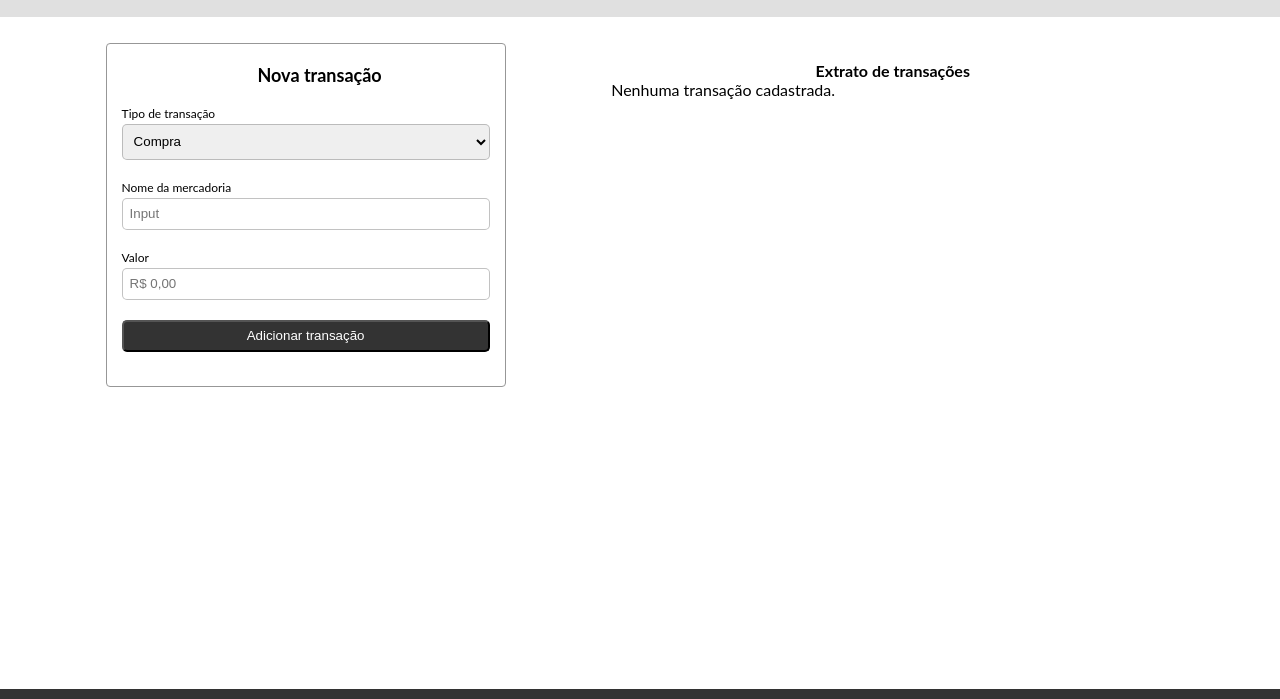
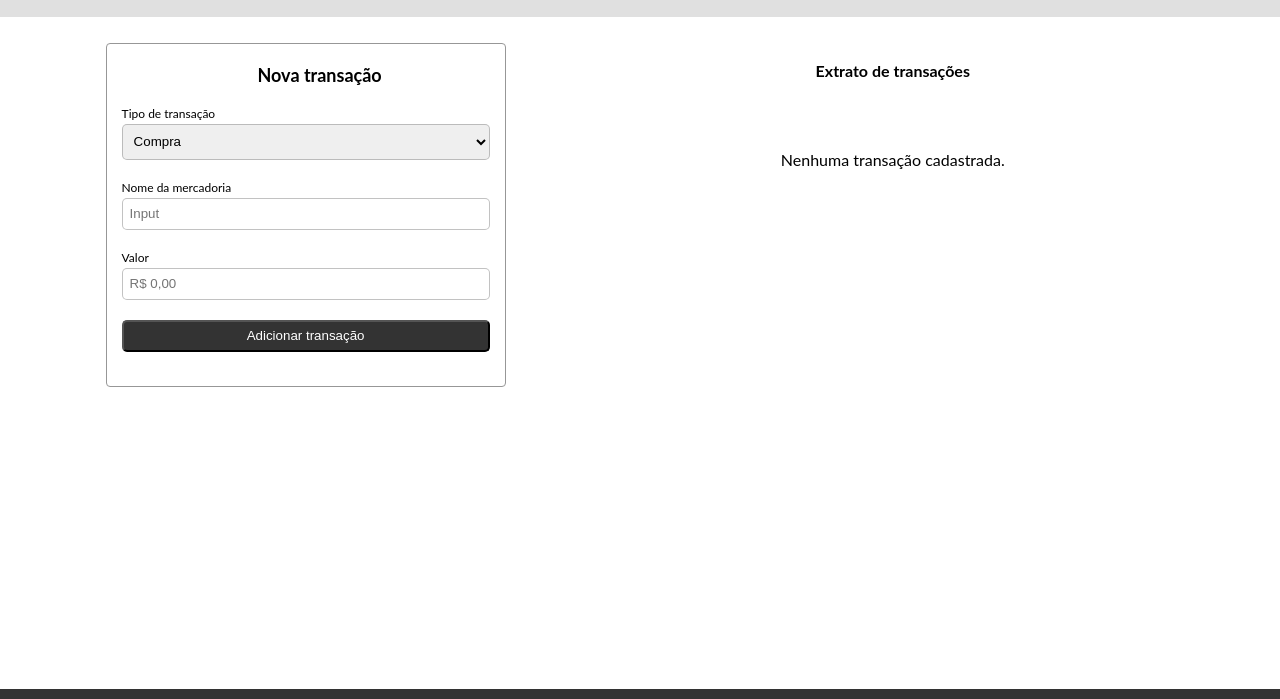
Before and after one commit to AlexHGama/projeto_ind, a plain HTML site: page index.html in a window 1280 px wide. Shown: the part 101-800 px from the top of the page. Drawn offline with Linux system fonts and the light colour scheme.

Commit message:
Projeto finalizado 3

```diff
--- a/asset/js/form.js
+++ b/asset/js/form.js
@@ -20,8 +20,8 @@
     if(mercadoria.length == 0){
         document.querySelector("table.tab_transacao tbody").innerHTML =
        `
-      <div class="msgtransacoes" id="msgtransacoes" style="text-align: center;">
-       <p><p>Nenhuma transação cadastrada.</p></p>
+      <div class="msgtransacoes" id="msgtransacoes" style="text-align:center;">
+      <p><p><p><p>Nenhuma transação cadastrada.</p></p>
        </div>
        `
     }
--- a/index.html
+++ b/index.html
@@ -34,7 +34,7 @@
                 </div>
                 <ul class="divisor">
                 <div>
-                  <a class="Limpar_dados"  style="color: blue"; onclick="limpar()">Limpar dados</a>
+                  <a class="Limpar_dados"  style="color: blue" ; onclick="limpar()">Limpar dados</a>
                 </div>
               </div>
             </div>
@@ -86,7 +86,7 @@
 
         <div class="container_extrato">
           <h3 class="Extrato_de_transacoes"> Extrato de transações</h3>
-          <table class="tab_transacao" id="tab_transacao">
+          <table class="tab_transacao" id="tab_transacao" style="margin: auto";>
 
             <tr>
               <th class="th_mercadoria" id="th_mercadoria" style="text-align: left;font-weight: bold; border-bottom: 1px solid #979797;">Mercadoria</th>
@@ -96,7 +96,7 @@
             </tr>
 
 
-            <div class="msgtransacoes" id="msgtransacoes" style="padding: 0;"></div>
+            <div class="msgtransacoes" id="msgtransacoes" style="padding: 35px;"></div>
             <table id="tabmercadoria2" style="border-spacing: 10;" ></table>
 
           </table>
```
